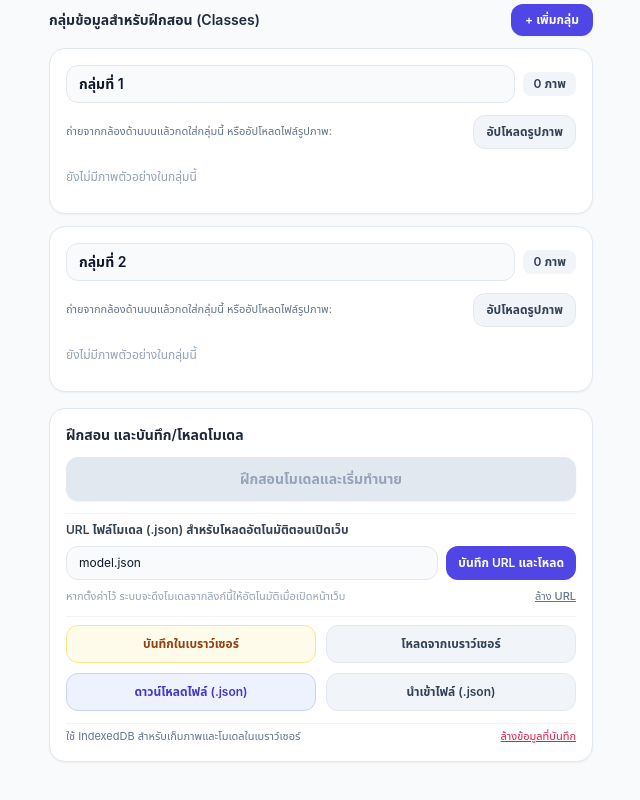
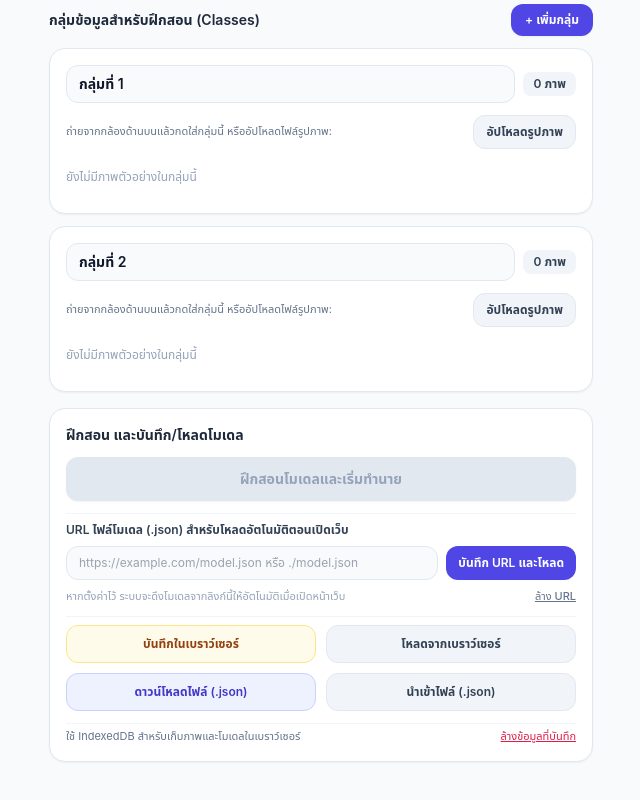
Before and after one commit to phoothiphong19-ux/Item-Price, a plain HTML site: page index.html in a window 1280 px wide. Shown: the part 968-1768 px from the top of the page, without its empty margins (319-959 px from the left). Drawn offline with nearby package versions, Linux system fonts and the light colour scheme.

Commit message:
Update index.html

```diff
--- a/index.html
+++ b/index.html
@@ -222,7 +222,7 @@
   </div>
 
   <script>
-    const DEFAULT_MODEL_URL = 'model.json';
+    const DEFAULT_MODEL_URL = '';
     const MODEL_URL_STORAGE_KEY = 'teachable_mobile_model_url_v1';
 
     const DB_NAME = 'TeachableMobileLightDB';
```
